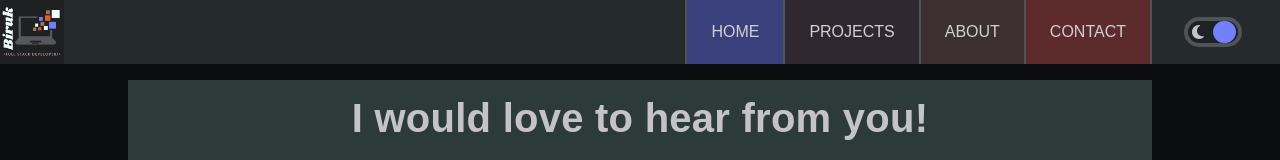
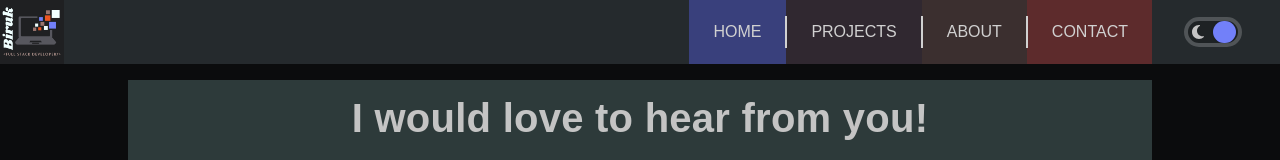
Before and after one commit to Know-Thyself/next-portfolio, a Next.js app: page /contact in a window 1280 px wide. Shown: the top 160 px of the page. Built offline with nearby package versions, Linux system fonts and the light colour scheme.

Commit message:
improved header layout

```diff
--- a/components/header.js
+++ b/components/header.js
@@ -66,7 +66,7 @@ const Header = () => {
 								}
 								onClick={screenTest}
 							>
-								Home
+								<span>Home</span>
 							</Link>
 							<Link
 								href='/projects'
@@ -77,7 +77,7 @@ const Header = () => {
 								}
 								onClick={screenTest}
 							>
-								Projects
+								<span>Projects</span>
 							</Link>
 							<Link
 								href='/about'
@@ -88,7 +88,7 @@ const Header = () => {
 								}
 								onClick={screenTest}
 							>
-								About
+								<span>About</span>
 							</Link>
 							<Link
 								href='/contact'
@@ -99,7 +99,7 @@ const Header = () => {
 								}
 								onClick={screenTest}
 							>
-								Contact
+								<span>Contact</span>
 							</Link>
 						</nav>
 					)}
--- a/styles/globals.css
+++ b/styles/globals.css
@@ -35,11 +35,18 @@ a {
 :root {
 	--header-background: #7C7F81;
 	--header-background: #96989A;
+	--header-background: #535E65;
+	--header-background: #505457;
+	--header-background: #414A4C;
+	/* --header-background: #545566;
+	--header-background: #555555;
+	--header-background: #555d50; */
 	--footer-background: #797e88;
 	--footer-background: #93979f;
 	--footer-background: #707c94;
 	--footer-background: #737d90;
 	--footer-background: #737d90;
+	--footer-background: #65686f;
 	--nav-links-font-weight: 500;
 	--active-nav-link-font-weight: 500;
 	--nav-links-color: #ffffff;
@@ -101,6 +108,12 @@ a {
 	/* --radio-btn-bg: #88898A; */
 	--switch-button-bg: #EE5622;
 	--read-more: #BD1A43;
+
+	--home-link-bg: #39407c;
+	--projects-link-bg: #302830;
+	--about-link-bg: #3B2F2F;
+	--contact-link-bg: #2D3A3A;
+	--active-nav-link: #5D2B2C;
 }
 
 [data-theme='dark'] {
--- a/styles/header.module.css
+++ b/styles/header.module.css
@@ -145,9 +145,10 @@
   .menu__item,
   .active {
     display: flex;
-    justify-content: flex-end;
+    justify-content: center;
     align-items: center;
-    padding: 0 1.5rem;
+    /* padding: 0 1.5rem; */
+    padding: 0;
     height: 100%;
     border-bottom: 0px solid var(--header-background);
   }
@@ -168,13 +169,36 @@
     background-color: var(--contact-link-bg);
   }
 
-  .home,
-  .projects,
-  .about,
-  .contact,
-  .active {
-    border-right: 2px solid var(--radio-btn-border);
+  .home span,
+  .projects span,
+  .about span,
+  .contact span,
+  .active span {
+    display: flex;
+      justify-content: center;
+      align-items: center;
+      padding: 0 1.5rem;
+      height: 50%;
+      width: 100%;
+      border-right: solid 1px var(--nav-links-color);
+      border-left: solid 1px var(--nav-links-color);
   }
+
+  /* .contact,
+  .active:last-child {
+    border-right: 2px solid var(--nav-links-color);
+  } */
+
+  /* span {
+    display: flex;
+    justify-content: center;
+    align-items: center;
+    padding: 0 1.5rem;
+    height: 50%;
+    width: 100%;
+    border-right: solid 1px var(--nav-links-color);
+    border-left: solid 1px var(--nav-links-color);
+  } */
 
   .active {
     background-color: var(--active-nav-link);
@@ -182,10 +206,21 @@
     cursor: default;
   }
 
-  .home,
+  /* .home,
   .active:first-child {
-    border-left: 2px solid var(--radio-btn-border);
+    border-left: 2px solid var(--nav-links-color);
+  } */
+
+  .home span,
+  .active:first-child span {
+    border-left: 0;
   }
+
+  .contact span,
+  .active:last-child span {
+    border-right: 0;
+  }
+
 
   .menu__btn {
     display: none;
```
